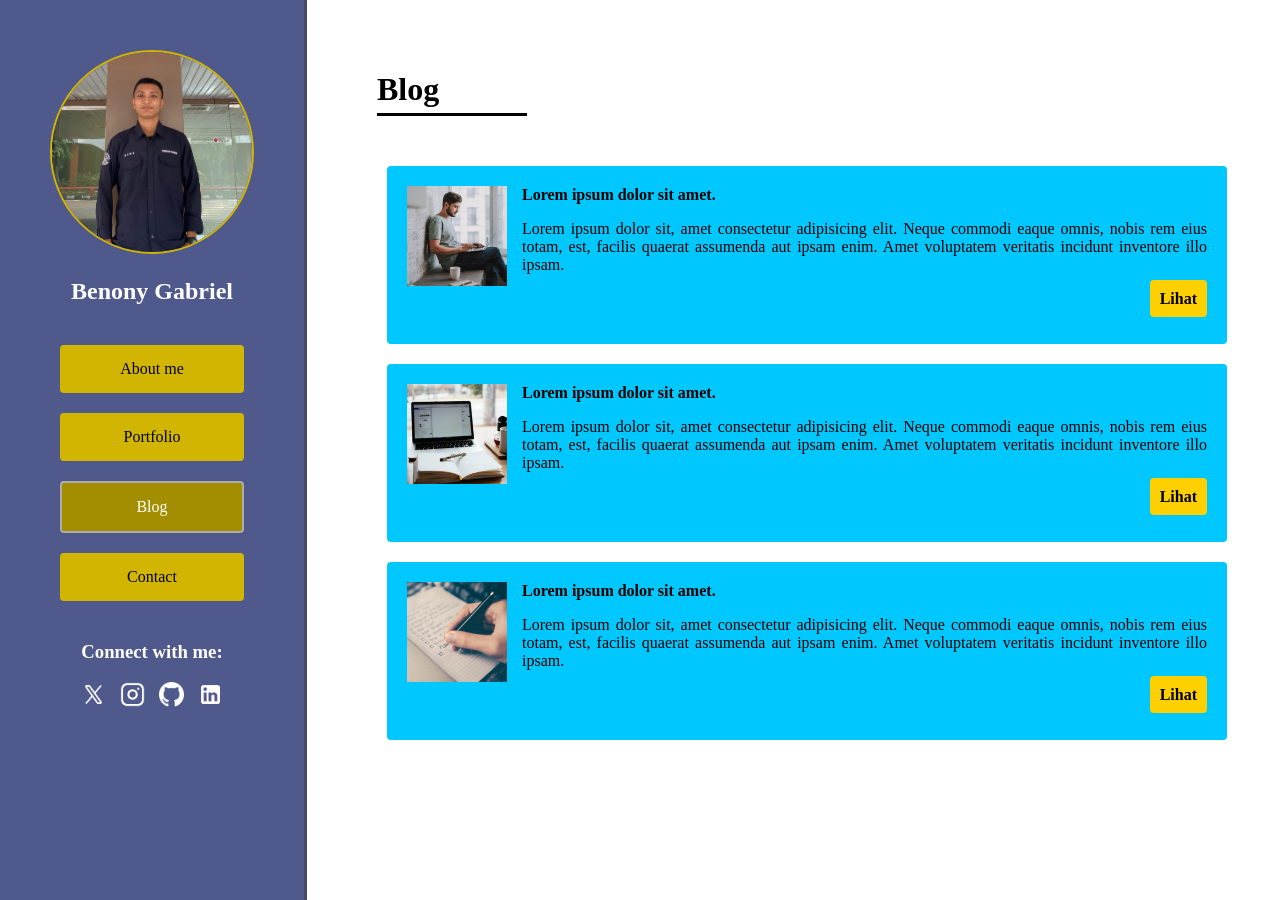
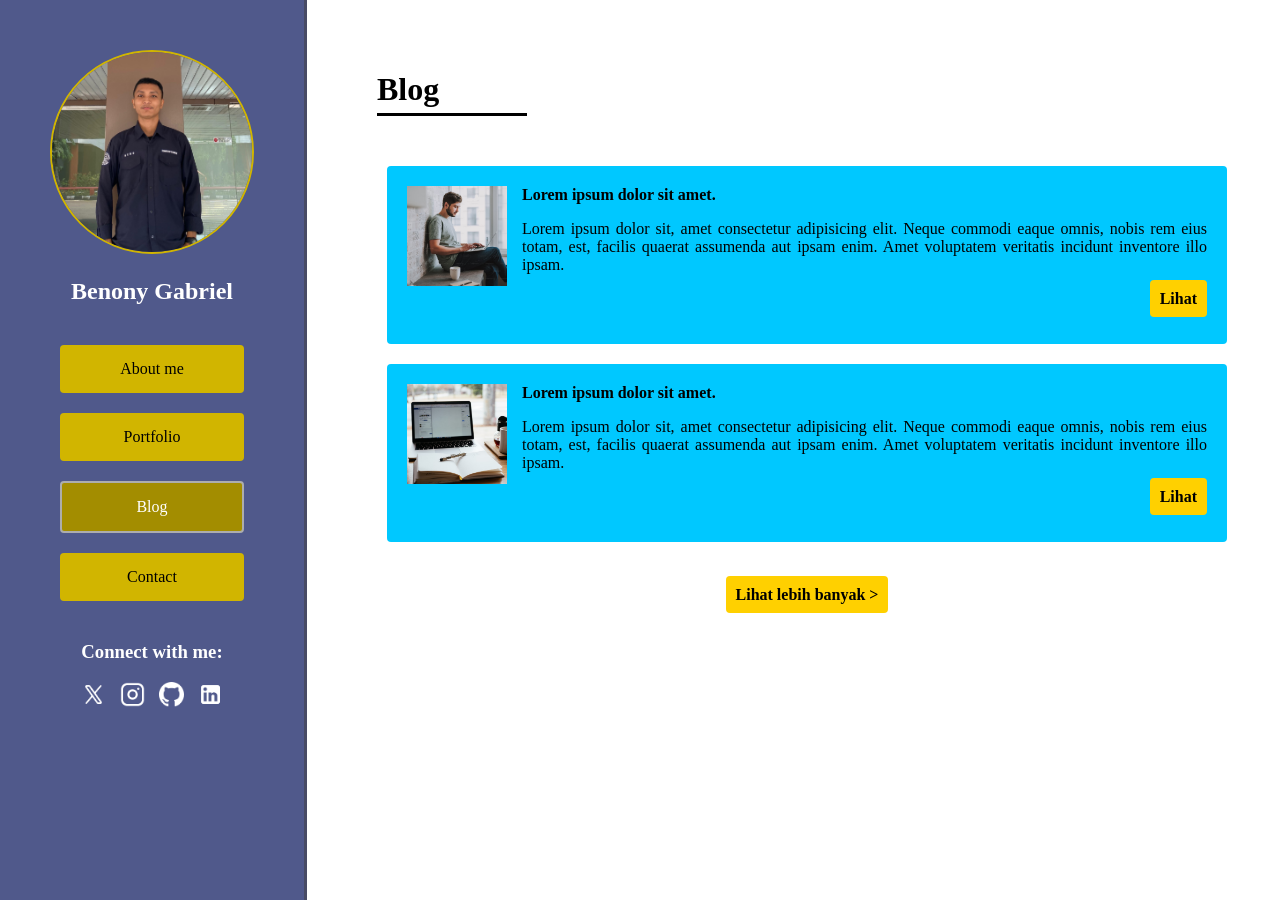
Before and after one commit to 1beno/portfolio-html, a plain HTML site: page pages/blog.html in a window 1280 px wide. Drawn offline with Linux system fonts and the light colour scheme.

Commit message:
add card blog

```diff
--- a/pages/blog.html
+++ b/pages/blog.html
@@ -141,7 +141,7 @@
               </article>
             </td>
           </tr>
-          <tr>
+          <!-- <tr>
             <td>
               <article class="blog-card">
                 <img
@@ -170,8 +170,16 @@
                 </div>
               </article>
             </td>
-          </tr>
+          </tr> -->
         </table>
+        <br />
+        <p style="text-align: center">
+          <b
+            ><a href="https://github.com/gbennnn" class="button" target="_blank"
+              >Lihat lebih banyak ></a
+            ></b
+          >
+        </p>
       </div>
     </main>
   </body>
```
